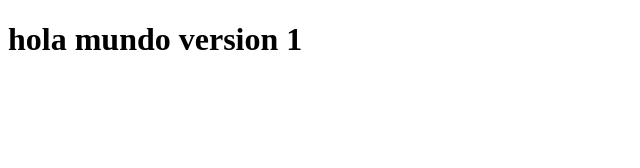
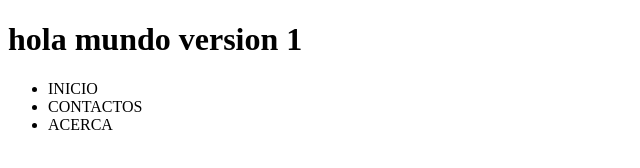
Before and after one commit to moios/tsctfp, a plain HTML site: page index.html in a window 1280 px wide. Shown: the whole page, without its empty margins (0-640 px from the left). Drawn offline with Linux system fonts and the light colour scheme.

Commit message:
actualización de menu
Agregado los botones de inicio, contacto, acerca

```diff
--- a/index.html
+++ b/index.html
@@ -5,5 +5,12 @@
         </head>
         <body>
             <h1>hola mundo version 1</h1>
+            <nav>
+                <ul>
+                    <li>INICIO</li>
+                    <li>CONTACTOS</li>
+                    <li>ACERCA</li>
+                </ul>
+            </nav>
         </body>
     </html>
```
